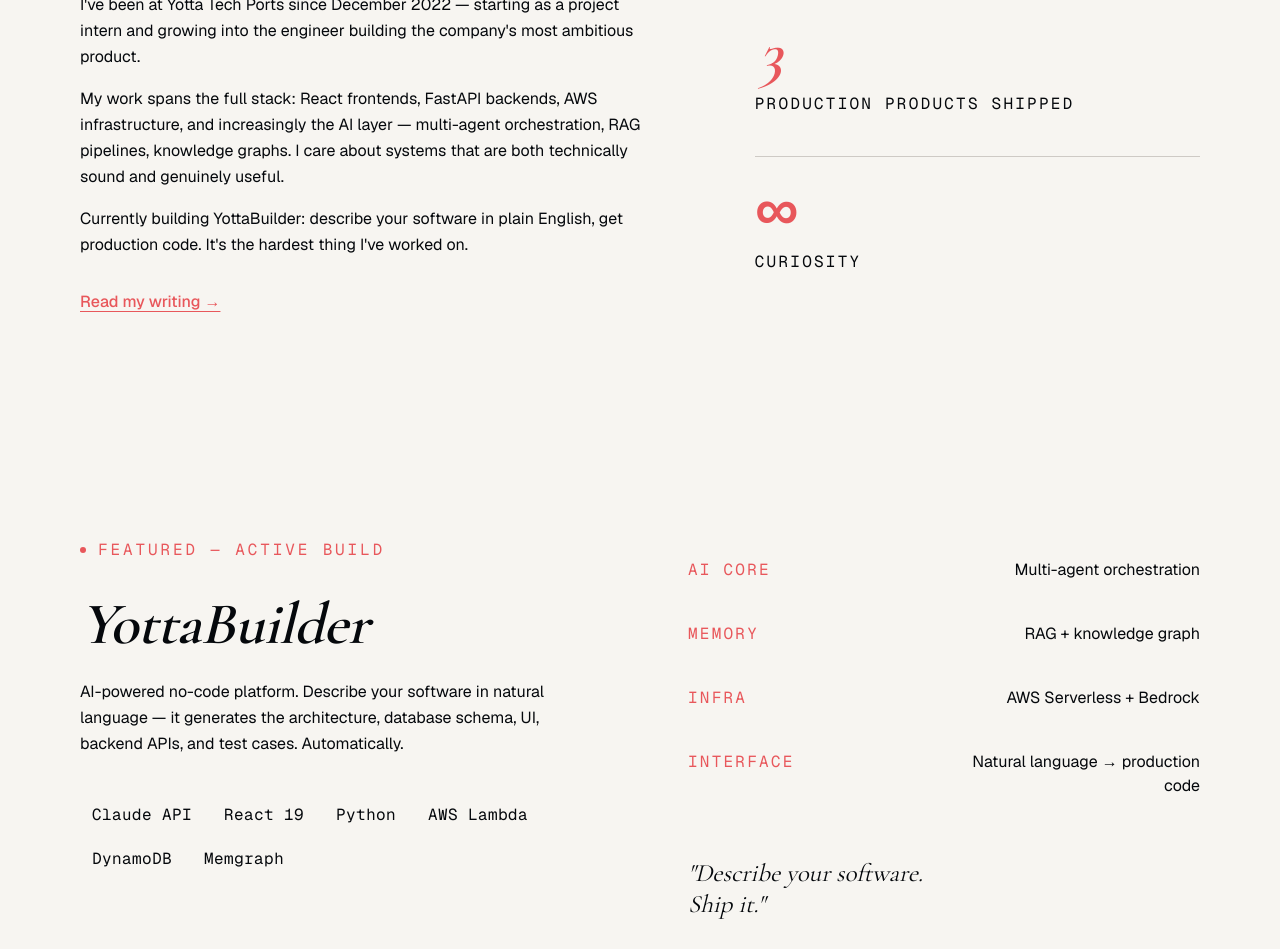
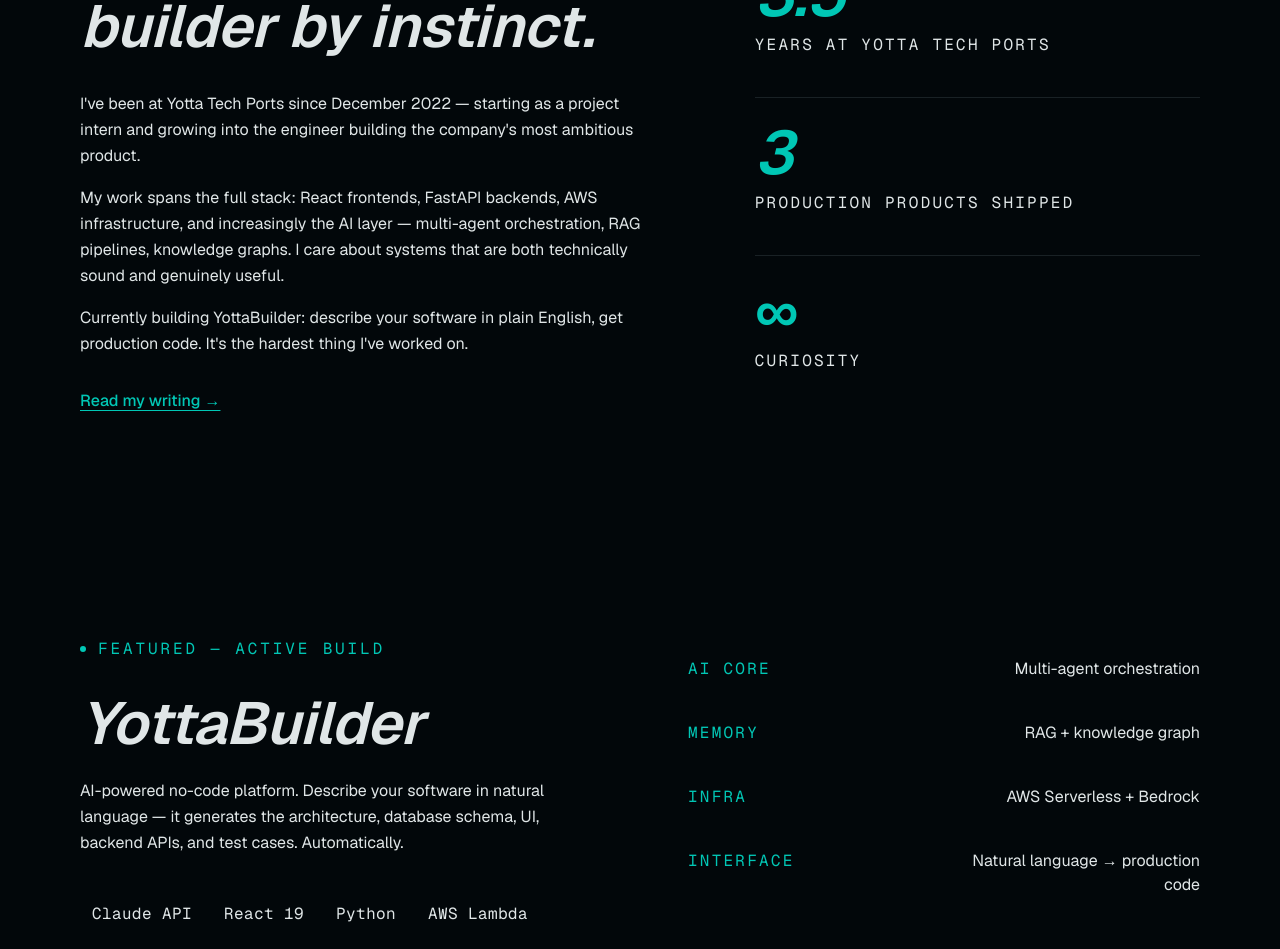
Before and after one commit to osman-syed/portfolio, a Next.js app: page / in a window 1280 px wide. Shown: the part 1080-2029 px from the top of the page. Built offline with nearby package versions, Linux system fonts and the light colour scheme.

Commit message:
fix: remove tokens.css import, inline missing CSS vars (type scale, spacing, easings)

```diff
--- a/app/globals.css
+++ b/app/globals.css
@@ -45,28 +45,29 @@
   --radius-3xl: calc(var(--radius) * 2.2);
   --radius-4xl: calc(var(--radius) * 2.6);
 
-  /* ── Hallmark design tokens ── */
-  --color-paper:       oklch(97% 0.006 75);
-  --color-paper-2:     oklch(94% 0.008 75);
-  --color-paper-3:     oklch(91% 0.010 75);
-  --color-ink:         oklch(13% 0.012 250);
-  --color-ink-2:       oklch(42% 0.010 250);
-  --color-rule:        oklch(84% 0.008 75);
-  --color-rule-2:      oklch(90% 0.006 75);
-  --color-muted-hm:    oklch(55% 0.008 250);
-  --color-neutral-hm:  oklch(48% 0.010 250);
-  --color-coral:       oklch(65% 0.18 22);
-  --color-coral-dim:   oklch(55% 0.16 22);
-  --color-coral-ink:   oklch(97% 0.006 75);
-  --color-dark:        oklch(12% 0.012 250);
-  --color-dark-2:      oklch(16% 0.014 250);
-  --color-dark-3:      oklch(21% 0.014 250);
-  --color-dark-ink:    oklch(93% 0.008 75);
-  --color-dark-muted:  oklch(58% 0.010 250);
-  --color-dark-rule:   oklch(24% 0.012 250);
+  /* ── Hallmark design tokens (atmospheric dark) ── */
+  --color-paper:       oklch(12% 0.015 230);
+  --color-paper-2:     oklch(14% 0.016 230);
+  --color-paper-3:     oklch(17% 0.017 230);
+  --color-ink:         oklch(92% 0.006 220);
+  --color-ink-2:       oklch(62% 0.010 225);
+  --color-rule:        oklch(24% 0.014 230);
+  --color-rule-2:      oklch(18% 0.013 230);
+  --color-muted-hm:    oklch(52% 0.010 225);
+  --color-neutral-hm:  oklch(44% 0.010 225);
+  --color-coral:       oklch(73% 0.16 185);
+  --color-coral-dim:   oklch(63% 0.14 185);
+  --color-coral-ink:   oklch(12% 0.015 230);
+  --color-dark:        oklch(9%  0.012 230);
+  --color-dark-2:      oklch(11% 0.014 230);
+  --color-dark-3:      oklch(13% 0.015 230);
+  --color-dark-ink:    oklch(92% 0.006 220);
+  --color-dark-muted:  oklch(52% 0.010 225);
+  --color-dark-rule:   oklch(20% 0.013 230);
+  --color-focus:       oklch(78% 0.20 185);
 
   --font-sans:    var(--font-geist), ui-sans-serif, system-ui, sans-serif;
-  --font-display: var(--font-cormorant), Georgia, serif;
+  --font-display: var(--font-tomorrow), system-ui, sans-serif;
   --font-mono:    var(--font-geist-mono), ui-monospace, monospace;
 }
 
@@ -81,7 +82,7 @@
   --text-2xl:       2.4414rem;
   --text-3xl:       3.0518rem;
   --text-4xl:       3.8147rem;
-  --text-display:   clamp(2.75rem, 5vw + 1rem, 5.25rem);
+  --text-display:   clamp(3.5rem, 11vw + 0.5rem, 8.5rem);
   --text-display-s: clamp(2rem, 4vw + 0.5rem, 3.8rem);
 
   /* ── Spacing — 4pt scale ── */
@@ -118,68 +119,39 @@
   --z-toast:    500;
   --z-tooltip:  600;
 
-  /* ── shadcn base ── */
-  --background: oklch(97% 0.006 75);
-  --foreground: oklch(13% 0.012 250);
-  --card: oklch(97% 0.006 75);
-  --card-foreground: oklch(13% 0.012 250);
-  --popover: oklch(97% 0.006 75);
-  --popover-foreground: oklch(13% 0.012 250);
-  --primary: oklch(13% 0.012 250);
-  --primary-foreground: oklch(97% 0.006 75);
-  --secondary: oklch(94% 0.008 75);
-  --secondary-foreground: oklch(13% 0.012 250);
-  --muted: oklch(94% 0.008 75);
-  --muted-foreground: oklch(55% 0.008 250);
-  --accent: oklch(94% 0.008 75);
-  --accent-foreground: oklch(13% 0.012 250);
-  --destructive: oklch(0.577 0.245 27.325);
-  --border: oklch(84% 0.008 75);
-  --input: oklch(84% 0.008 75);
-  --ring: oklch(62% 0.22 22);
-  --chart-1: oklch(65% 0.18 22);
-  --chart-2: oklch(55% 0.008 250);
-  --chart-3: oklch(42% 0.010 250);
-  --chart-4: oklch(48% 0.010 250);
-  --chart-5: oklch(13% 0.012 250);
+  /* shadcn base — mapped to dark palette */
+  --background: oklch(12% 0.015 230);
+  --foreground: oklch(92% 0.006 220);
+  --card: oklch(14% 0.016 230);
+  --card-foreground: oklch(92% 0.006 220);
+  --popover: oklch(14% 0.016 230);
+  --popover-foreground: oklch(92% 0.006 220);
+  --primary: oklch(92% 0.006 220);
+  --primary-foreground: oklch(12% 0.015 230);
+  --secondary: oklch(17% 0.017 230);
+  --secondary-foreground: oklch(92% 0.006 220);
+  --muted: oklch(17% 0.017 230);
+  --muted-foreground: oklch(52% 0.010 225);
+  --accent: oklch(17% 0.017 230);
+  --accent-foreground: oklch(92% 0.006 220);
+  --destructive: oklch(0.704 0.191 22.216);
+  --border: oklch(24% 0.014 230);
+  --input: oklch(24% 0.014 230);
+  --ring: oklch(78% 0.20 185);
+  --chart-1: oklch(73% 0.16 185);
+  --chart-2: oklch(52% 0.010 225);
+  --chart-3: oklch(44% 0.010 225);
+  --chart-4: oklch(62% 0.010 225);
+  --chart-5: oklch(92% 0.006 220);
   --radius: 0.5rem;
-  --sidebar: oklch(94% 0.008 75);
-  --sidebar-foreground: oklch(13% 0.012 250);
-  --sidebar-primary: oklch(13% 0.012 250);
-  --sidebar-primary-foreground: oklch(97% 0.006 75);
-  --sidebar-accent: oklch(91% 0.010 75);
-  --sidebar-accent-foreground: oklch(13% 0.012 250);
-  --sidebar-border: oklch(84% 0.008 75);
-  --sidebar-ring: oklch(62% 0.22 22);
-}
-
-.dark {
-  --background: oklch(12% 0.012 250);
-  --foreground: oklch(93% 0.008 75);
-  --card: oklch(16% 0.014 250);
-  --card-foreground: oklch(93% 0.008 75);
-  --popover: oklch(16% 0.014 250);
-  --popover-foreground: oklch(93% 0.008 75);
-  --primary: oklch(93% 0.008 75);
-  --primary-foreground: oklch(13% 0.012 250);
-  --secondary: oklch(21% 0.014 250);
-  --secondary-foreground: oklch(93% 0.008 75);
-  --muted: oklch(21% 0.014 250);
-  --muted-foreground: oklch(58% 0.010 250);
-  --accent: oklch(21% 0.014 250);
-  --accent-foreground: oklch(93% 0.008 75);
-  --destructive: oklch(0.704 0.191 22.216);
-  --border: oklch(24% 0.012 250);
-  --input: oklch(24% 0.012 250);
-  --ring: oklch(62% 0.22 22);
-  --sidebar: oklch(16% 0.014 250);
-  --sidebar-foreground: oklch(93% 0.008 75);
-  --sidebar-primary: oklch(65% 0.18 22);
-  --sidebar-primary-foreground: oklch(97% 0.006 75);
-  --sidebar-accent: oklch(21% 0.014 250);
-  --sidebar-accent-foreground: oklch(93% 0.008 75);
-  --sidebar-border: oklch(24% 0.012 250);
-  --sidebar-ring: oklch(62% 0.22 22);
+  --sidebar: oklch(14% 0.016 230);
+  --sidebar-foreground: oklch(92% 0.006 220);
+  --sidebar-primary: oklch(73% 0.16 185);
+  --sidebar-primary-foreground: oklch(12% 0.015 230);
+  --sidebar-accent: oklch(17% 0.017 230);
+  --sidebar-accent-foreground: oklch(92% 0.006 220);
+  --sidebar-border: oklch(24% 0.014 230);
+  --sidebar-ring: oklch(78% 0.20 185);
 }
 
 html,
@@ -202,7 +174,7 @@
 }
 
 /* ── Scrollbar ── */
-::-webkit-scrollbar { width: 3px; }
+::-webkit-scrollbar { width: 2px; }
 ::-webkit-scrollbar-track { background: var(--color-paper); }
 ::-webkit-scrollbar-thumb { background: var(--color-coral); border-radius: var(--radius-pill); }
 ::-webkit-scrollbar-thumb:hover { background: var(--color-coral-dim); }
@@ -216,3 +188,9 @@
     transition-duration: 150ms !important;
   }
 }
+
+/* ── Scroll indicator animation ── */
+@keyframes scrollBounce {
+  0%, 100% { transform: translateY(0); opacity: 0.6; }
+  50%       { transform: translateY(6px); opacity: 1; }
+}
```
